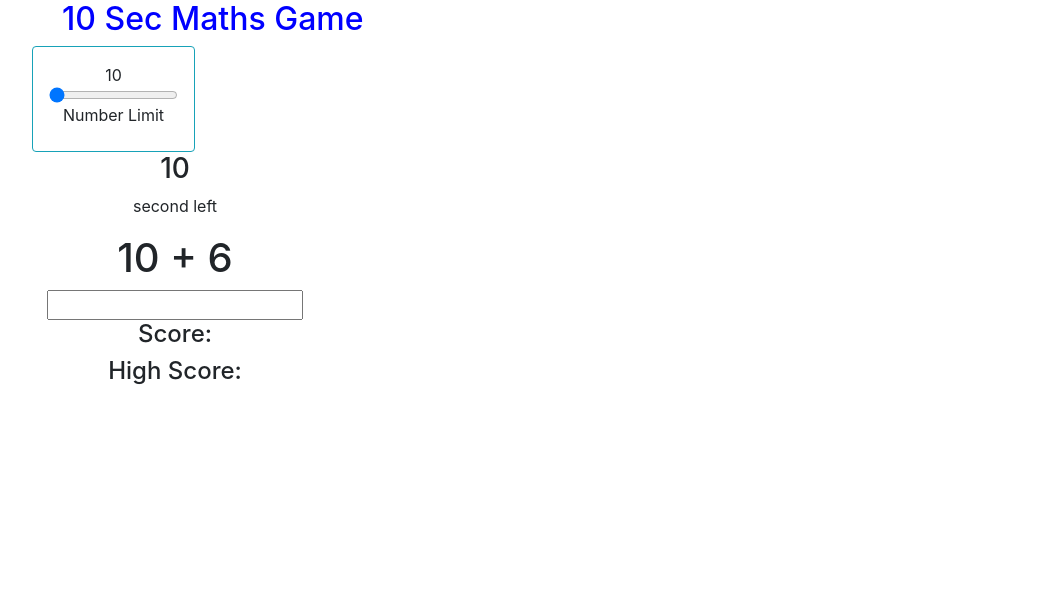
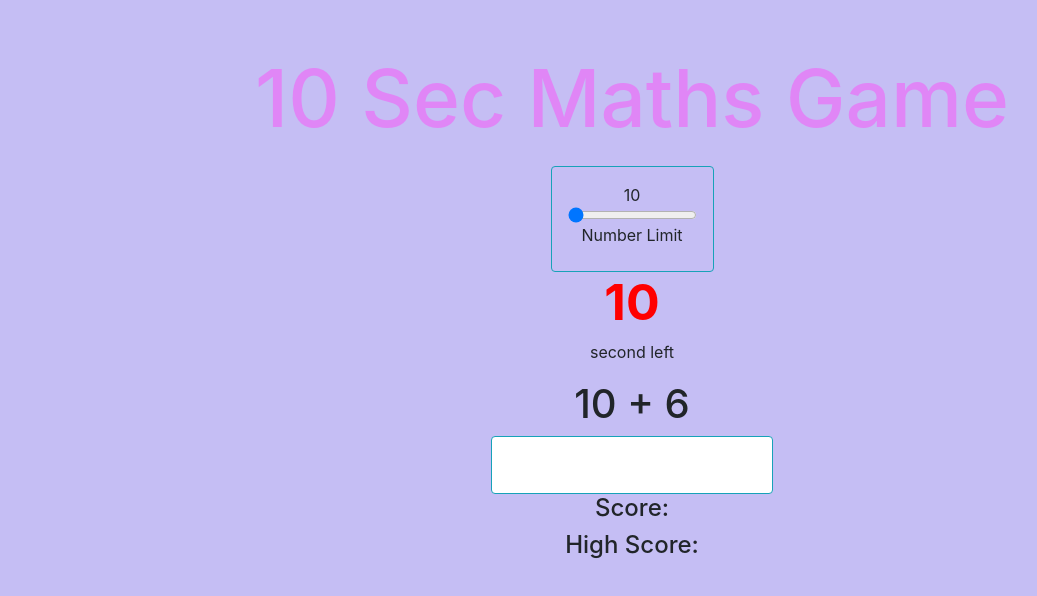
Before and after one commit to danielle-miranda/math-game, a plain HTML site: page index.html in a window 1280 px wide. Shown: the whole page, without its empty margins (8-1045 px from the left). Drawn offline with nearby package versions, Linux system fonts and the light colour scheme.

Commit message:
CSS changes

```diff
--- a/index.css
+++ b/index.css
@@ -1,4 +1,25 @@
 /*index.css*/
-h2 {
-  color: blue;
+body {
+  background-color: rgb(197, 190, 244);
 }
+
+.title {
+  color: rgb(224, 134, 246);
+  font-size: 80px;
+
+}
+
+.game {
+  margin-top: 50px;
+}
+
+.body {
+  margin-bottom: 50px;
+  margin-top: 20px;
+}
+
+#time-left{
+  color: red;
+  font-size: 50px;
+  font-weight: bolder;
+}
--- a/index.html
+++ b/index.html
@@ -12,12 +12,12 @@
   </head>
   <body>
     <div class="container">
-      <div class="row">
+      <div class="row game flex-column">
         <div class="col-xs-12 text-center">
           <h2 class="title">10 Sec Maths Game</h2>
-          <div class="row body">
+          <div class="row flex-column body">
             <div class="col-xs-12 text-center">
-              <div class="row">
+              <div class="row justify-content-center">
                 <div class="d-flex flex-column text-center rounded border border-info p-3">
                   <p id="range-text" class="m-0">10</p>
                   <input id="question-range" class="m-0" type="range" min="10" max="50" step="5" value="10">
@@ -27,7 +27,7 @@
               <h3 id="time-left">10</h3>
               <p>second left</p>
               <h1 id="equation"></h1>
-              <input id="user-input" type="number"/>
+              <input class="text-center rounded border border-info p-3" id="user-input" type="number"/>
               <h4>Score: <span id="score"></span></h4>
               <h4>High Score: <span id="high-score"></span></h4>
             </div>
```
